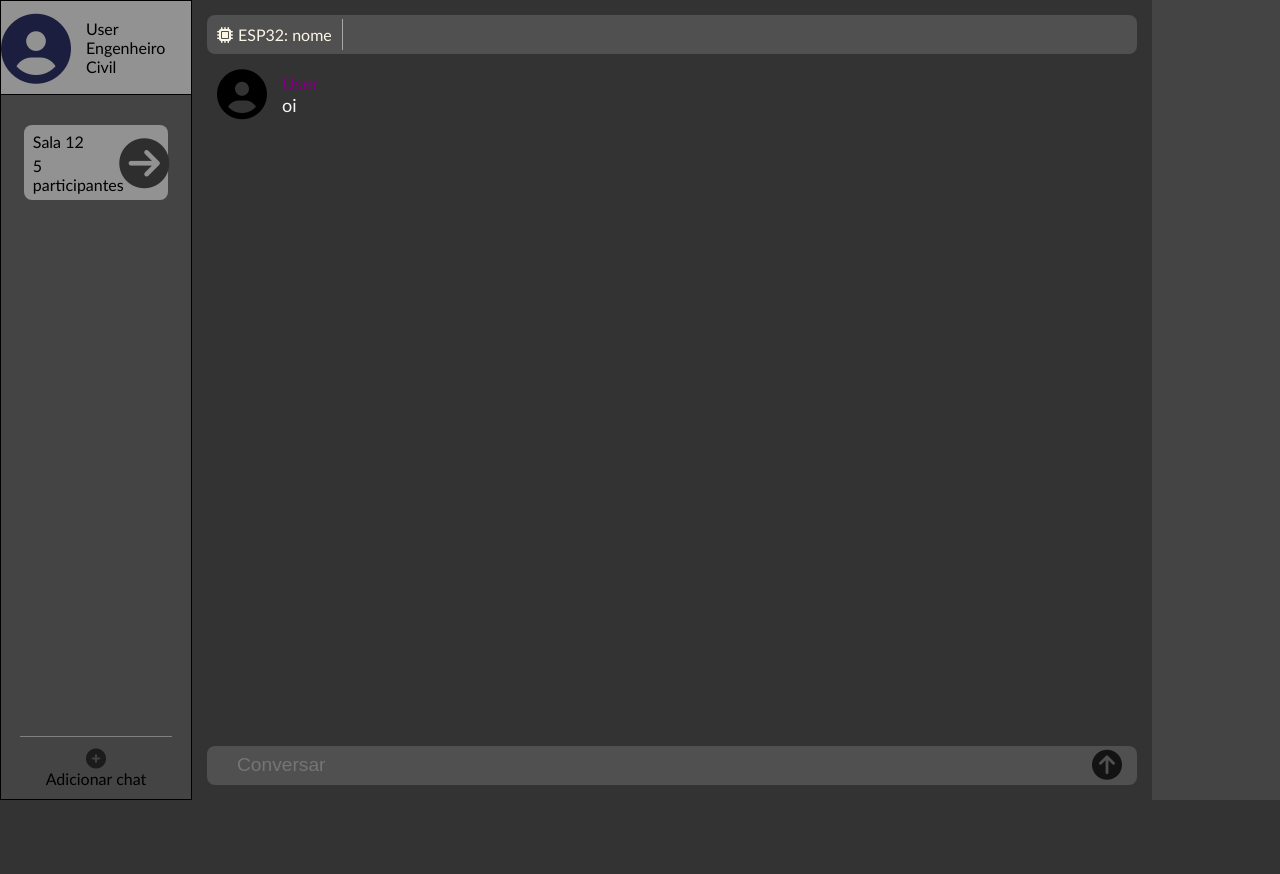
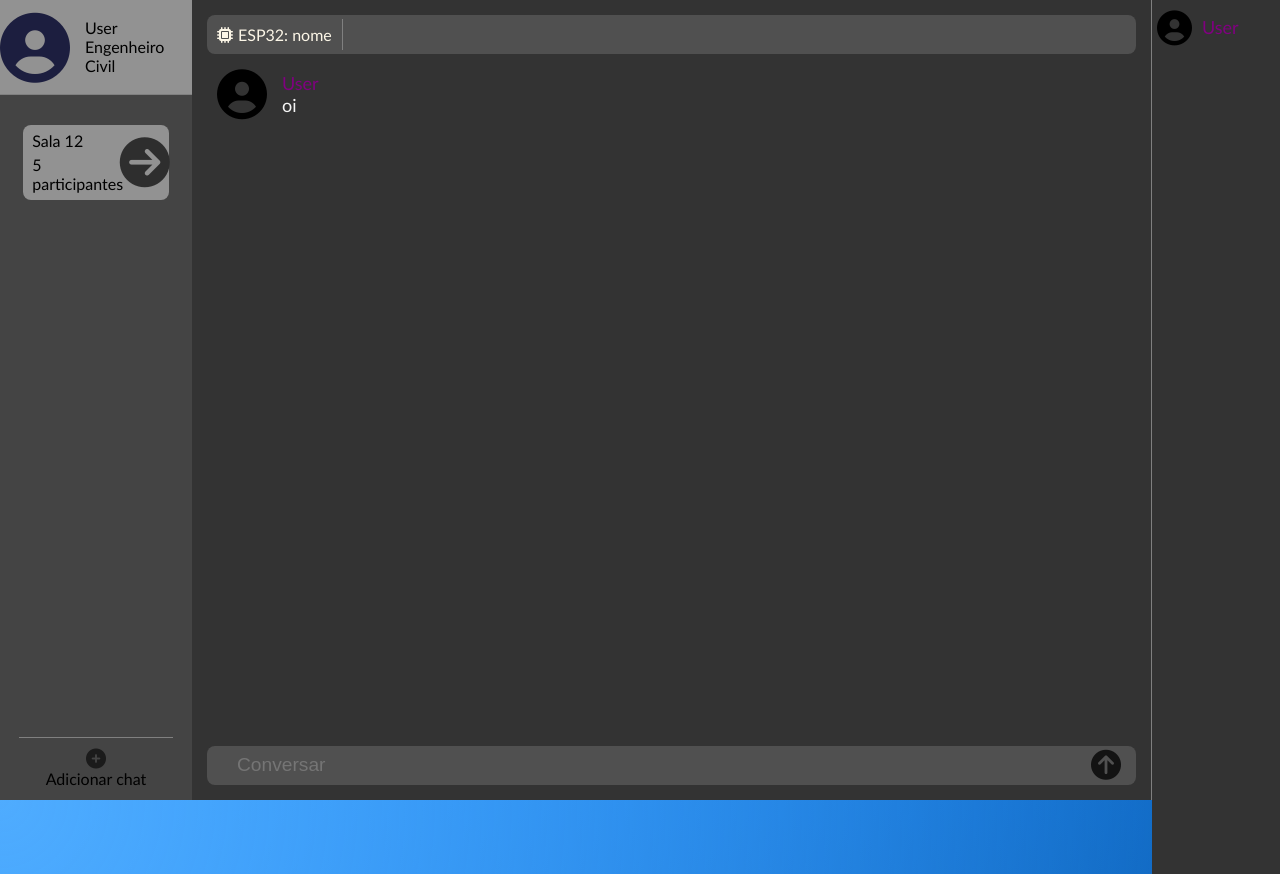
Before and after one commit to vMigliorini/Sistema-IoT-com-API-e-ESP32-Python-REST-TCP-UDP, a Flask app: page /chat_rooms in a window 1280 px wide. Before the commit the page ends 800 px from the top, so only its background shows below. Run offline with Flask 3, Linux system fonts and the light colour scheme; some libraries are stand-ins or nearby versions.

Commit message:
pagina de chat criada

```diff
--- a/backend/static/style-chatroom.css
+++ b/backend/static/style-chatroom.css
@@ -1,7 +1,7 @@
 * {
     margin: 0;
     padding: 0;
-    box-sizing: border-box; /* Isso resolve o seu problema */
+    box-sizing: border-box;
 }
 
 body {
@@ -16,11 +16,11 @@ body {
 }
 
 button {
-  background: none;        /* Remove a cor de fundo */
-  border: none;            /* Remove a borda */
-  padding: 0;              /* Remove o espaçamento interno padrão */
-  cursor: pointer;         /* Adiciona a "mãozinha" ao passar o mouse */
-  outline: inherit;        /* Garante que o contorno de acessibilidade siga o padrão */
+  background: none;
+  border: none;
+  padding: 0;
+  cursor: pointer;
+  outline: inherit;
 }
 
 .container-principal {
@@ -37,7 +37,6 @@ button {
     justify-content: center;
     flex-direction: column;
     background-color: rgb(68, 68, 68);
-    border: solid black 1px;
 
     height: 100%;
     width: 15%;
@@ -49,6 +48,7 @@ button {
     justify-content: flex-start;
     flex-direction: column;
     background-color: rgb(51, 51, 51);
+    border-right: solid gray 1px;
 
     height: 100%;
     width: 75%;
@@ -58,18 +58,18 @@ button {
 .container-secao-usuarios-conectados-chat {
     display: flex;
     align-items: center;
-    justify-content: center;
+    justify-content: flex-start;
     flex-direction: column;
-    background-color: rgb(68, 68, 68);
-    height: 100%;
+    gap: 20px;
+    background-color: rgb(51, 51, 51);
+    height: 947px;
     width: 10%;
-    padding: 10px;
 }
 
 .container-perfil {
     height: 15%;
     width: 100%;
-    border-bottom: solid black 1px;
+    border-bottom: solid gray 1px;
     color: rgb(28, 30, 63);
     background-color: rgb(146, 146, 146);
     display: flex;
@@ -211,7 +211,7 @@ button {
     height: 80%;
     gap: 5px;
     color: rgb(252, 246, 231);
-    border-right: solid rgb(168, 168, 168) 1px;
+    border-right: solid gray 1px;
 
 }
 
@@ -297,3 +297,50 @@ button {
     font-size: 30px;
     color: rgb(19, 19, 19);
 }
+
+.container-usuarios-conectados {
+    display: flex;
+    justify-content: center;
+    align-items: center;
+    width: 100%;
+    height: 7%;
+    background-color: rgb(44, 44, 44);;
+}
+
+.titulo-usuarios-conectados {
+    text-align: center;
+    color: whitesmoke;
+}
+.users-usuarios-conectados {
+    width: 100%;
+    display: flex;
+    align-items: center;
+    justify-content: center;
+    flex-direction: column;
+    gap: 2px;
+}
+
+.icone-user-conectados {
+    font-size: 35px;
+}
+
+.informacoes-usuario-conectado {
+    display: flex;
+    align-items: center;
+    justify-content: flex-start;
+    flex-direction: column;
+    overflow-y: auto;
+    overflow-x: hidden;
+    width: 100%;
+    height: 947px;
+}
+
+.container-users {
+    display: flex;
+    align-items: center;
+    justify-content: left;
+    gap: 10px;
+    width: 100%;
+    height: 40px;
+    padding-left: 5px;
+}
--- a/backend/templates/chat_rooms.html
+++ b/backend/templates/chat_rooms.html
@@ -101,6 +101,26 @@
 
             </div>
             <div class="container-secao-usuarios-conectados-chat">
+                <div class="container-usuarios-conectados">
+                    <div class="titulo-usuarios-conectados">
+                        Usuários conectados
+                    </div>
+
+                </div>
+                <div class="informacoes-usuario-conectado">
+
+                    <div class="container-users">
+                        <div class="icone-user-conectados">
+                            <i class="fa-solid fa-circle-user"></i>
+                        </div>
+                        <div class="conteudo-mensagem">
+                            <div class="nome-autor">
+                                User
+                            </div>
+                        </div>
+                    </div>
+
+                </div>
 
             </div>
 
```
